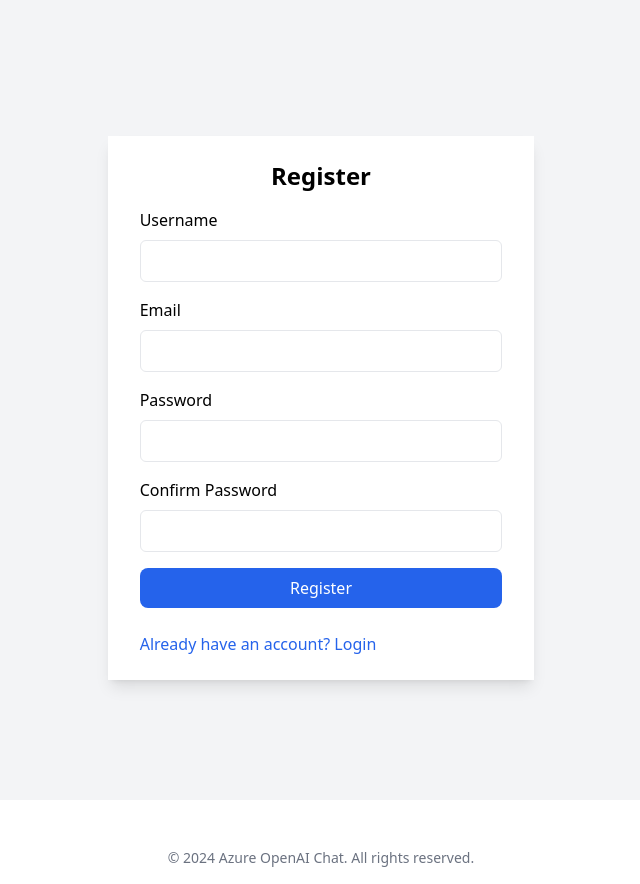
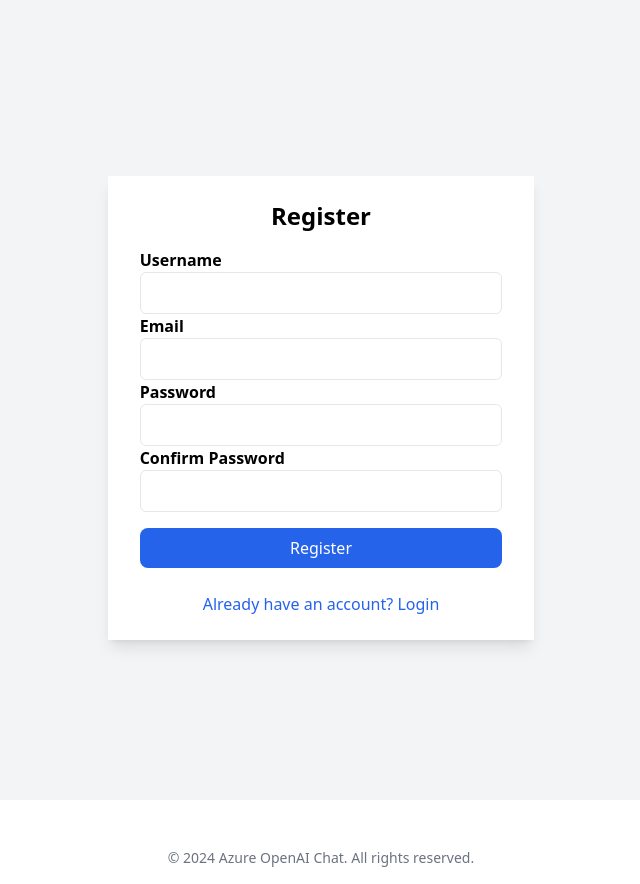
Before and after one commit to henryperkins/chatter, a Flask app: page /register in a window 1280 px wide. Shown: the part 64-948 px from the top of the page, without its empty margins (319-959 px from the left). Run offline with Flask 3, Linux system fonts and the light colour scheme; some libraries are stand-ins or nearby versions.

Commit message:
Update register.html

```diff
--- a/templates/register.html
+++ b/templates/register.html
@@ -4,53 +4,73 @@
 
 {% block content %}
 <div class="flex items-center justify-center min-h-screen bg-gray-100">
-    <div class="px-8 py-6 mx-4 mt-4 text-left bg-white shadow-lg md:w-1/3 lg:w-1/3 sm:w-1/3">
-        <h1 class="text-2xl font-bold text-center">Register</h1>
+    <div class="px-8 py-6 mx-4 mt-4 text-left bg-white shadow-lg w-full sm:w-1/2 md:w-1/3">
+        <h1 class="text-2xl font-bold text-center mb-4">Register</h1>
+
         {% with messages = get_flashed_messages(with_categories=true) %}
             {% if messages %}
+                <div class="mb-4 space-y-2">
                     {% for category, message in messages %}
                         <div class="bg-red-100 border border-red-400 text-red-700 px-4 py-3 rounded relative" role="alert">
                             <strong class="font-bold">{{ category | capitalize }}: </strong>
                             <span class="block sm:inline">{{ message }}</span>
                         </div>
                     {% endfor %}
+                </div>
             {% endif %}
         {% endwith %}
-        <form method="POST" action="{{ url_for('auth.register') }}">
+
+        <form method="POST" action="{{ url_for('auth.register') }}" class="space-y-4">
             {{ form.hidden_tag() }}
-            {{ form.hidden_tag() }}
-            <div class="mt-4">
-                {{ form.username.label(class="block") }}
-                {{ form.username(class="w-full px-4 py-2 mt-2 border rounded-md focus:outline-none focus:ring-1 focus:ring-blue-600") }}
+
+            <!-- Username -->
+            <div>
+                {{ form.username.label(class="block font-semibold mb-1", for="username") }}
+                {{ form.username(id="username", class="w-full px-4 py-2 border rounded-md focus:outline-none focus:ring-1 focus:ring-blue-600") }}
                 {% if form.username.errors %}
-                    <p class="text-red-500 text-xs mt-1">{{ form.username.errors[0] }}</p>
+                    <p id="username-error" class="text-red-500 text-xs mt-1">{{ form.username.errors[0] }}</p>
                 {% endif %}
             </div>
-            <div class="mt-4">
-                {{ form.email.label(class="block") }}
-                {{ form.email(class="w-full px-4 py-2 mt-2 border rounded-md focus:outline-none focus:ring-1 focus:ring-blue-600") }}
+
+            <!-- Email -->
+            <div>
+                {{ form.email.label(class="block font-semibold mb-1", for="email") }}
+                {{ form.email(id="email", class="w-full px-4 py-2 border rounded-md focus:outline-none focus:ring-1 focus:ring-blue-600") }}
                 {% if form.email.errors %}
-                    <p class="text-red-500 text-xs mt-1">{{ form.email.errors[0] }}</p>
+                    <p id="email-error" class="text-red-500 text-xs mt-1">{{ form.email.errors[0] }}</p>
                 {% endif %}
             </div>
-            <div class="mt-4">
-                {{ form.password.label(class="block") }}
-                {{ form.password(class="w-full px-4 py-2 mt-2 border rounded-md focus:outline-none focus:ring-1 focus:ring-blue-600") }}
+
+            <!-- Password -->
+            <div>
+                {{ form.password.label(class="block font-semibold mb-1", for="password") }}
+                {{ form.password(id="password", class="w-full px-4 py-2 border rounded-md focus:outline-none focus:ring-1 focus:ring-blue-600") }}
                 {% if form.password.errors %}
-                    <p class="text-red-500 text-xs mt-1">{{ form.password.errors[0] }}</p>
+                    <p id="password-error" class="text-red-500 text-xs mt-1">{{ form.password.errors[0] }}</p>
                 {% endif %}
             </div>
-            <div class="mt-4">
-                {{ form.confirm_password.label(class="block") }}
-                {{ form.confirm_password(class="w-full px-4 py-2 mt-2 border rounded-md focus:outline-none focus:ring-1 focus:ring-blue-600") }}
+
+            <!-- Confirm Password -->
+            <div>
+                {{ form.confirm_password.label(class="block font-semibold mb-1", for="confirm_password") }}
+                {{ form.confirm_password(id="confirm_password", class="w-full px-4 py-2 border rounded-md focus:outline-none focus:ring-1 focus:ring-blue-600") }}
                 {% if form.confirm_password.errors %}
-                    <p class="text-red-500 text-xs mt-1">{{ form.confirm_password.errors[0] }}</p>
+                    <p id="confirm-password-error" class="text-red-500 text-xs mt-1">{{ form.confirm_password.errors[0] }}</p>
                 {% endif %}
             </div>
-            <button type="submit" class="w-full px-6 py-2 mt-4 text-white bg-blue-600 rounded-lg hover:bg-blue-900">Register</button>
+
+            <!-- Submit Button -->
+            <button
+                type="submit"
+                class="w-full px-6 py-2 mt-4 text-white bg-blue-600 rounded-lg hover:bg-blue-900 focus:outline-none focus:ring-2 focus:ring-blue-500 focus:ring-offset-2">
+                Register
+            </button>
         </form>
-        <div class="mt-6 text-grey-dark">
-            <a href="{{ url_for('auth.login') }}" class="text-blue-600 hover:underline">Already have an account? Login</a>
+
+        <div class="mt-6 text-gray-700 text-center">
+            <a href="{{ url_for('auth.login') }}" class="text-blue-600 hover:underline">
+                Already have an account? Login
+            </a>
         </div>
     </div>
 </div>
```
Lines whose indentation alone changed are shown as unchanged.
